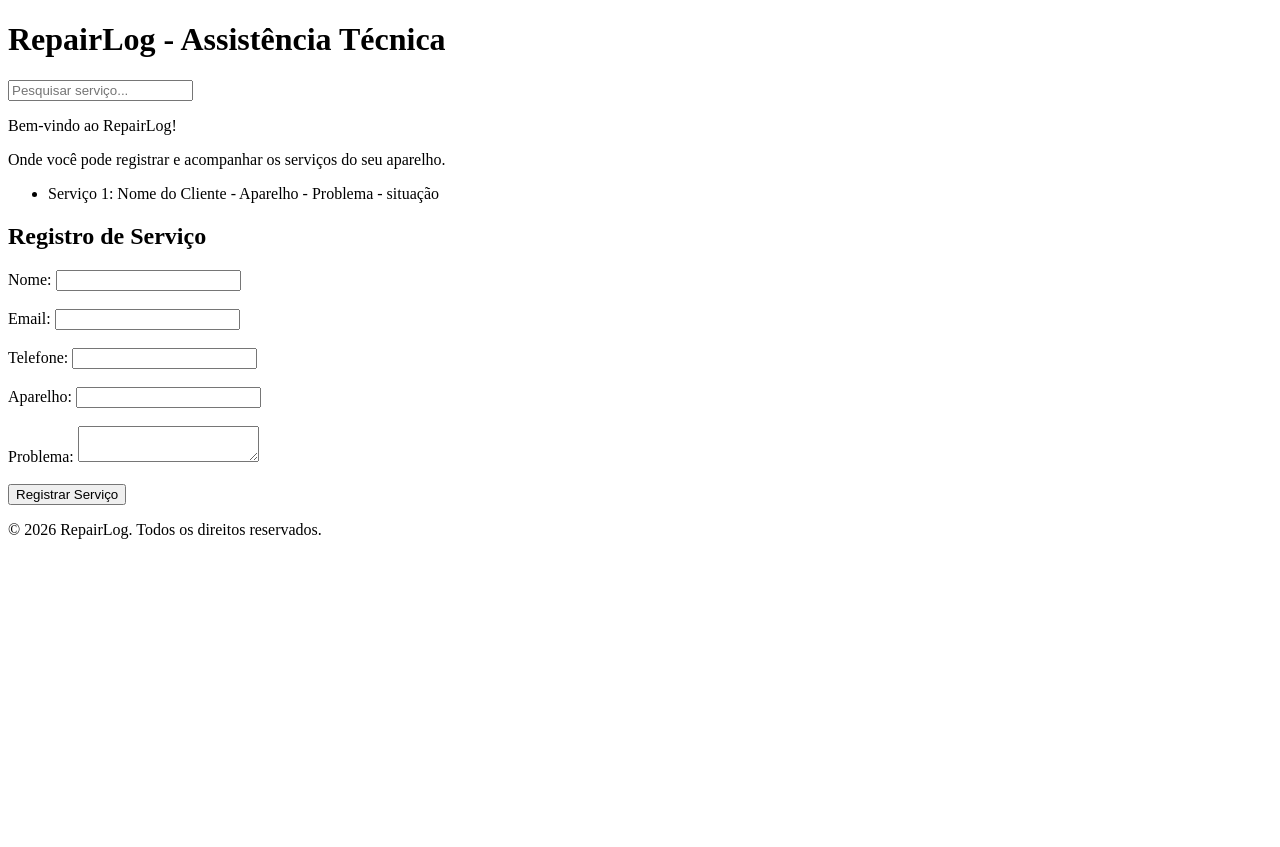
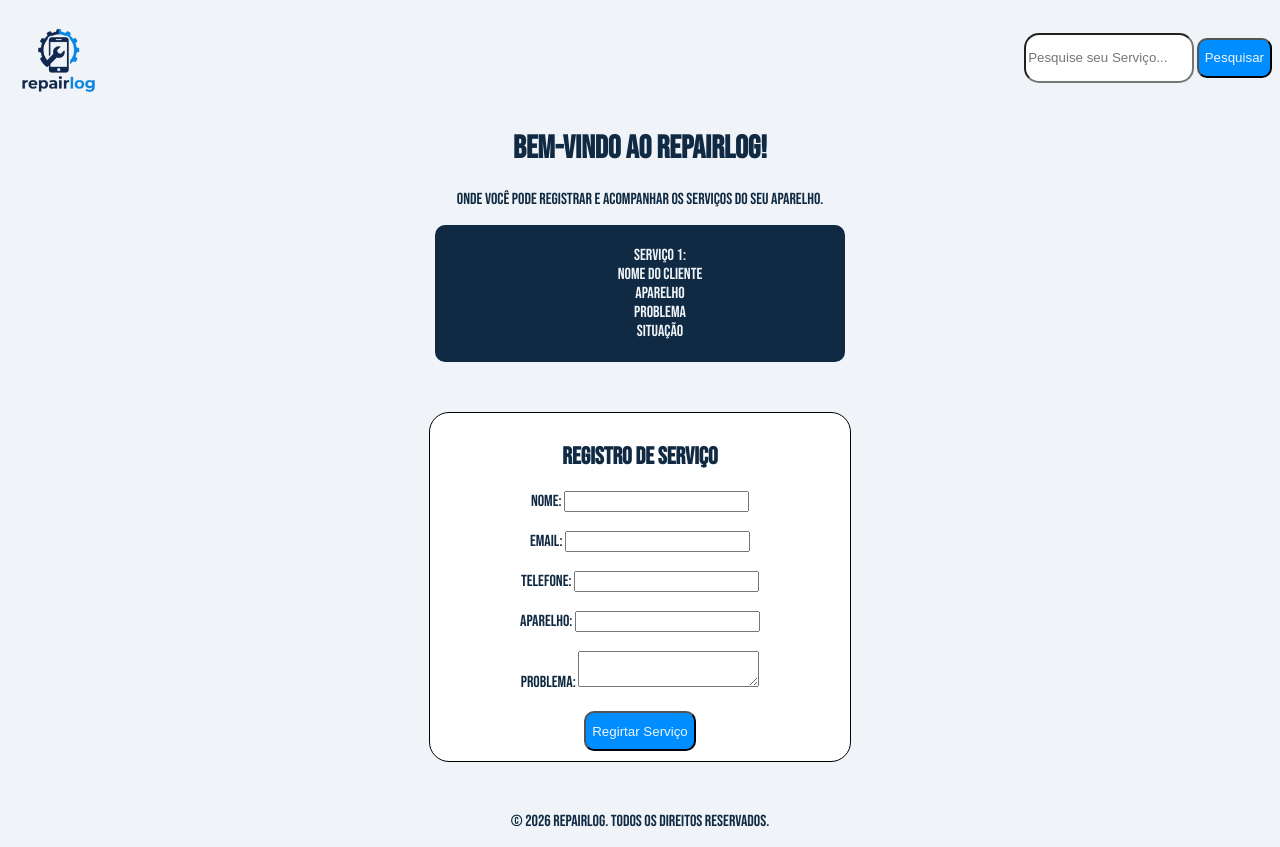
Before and after one commit to AlderlanCorrea/RepairLog, a plain HTML site: page index.html in a window 1280 px wide. Before the commit the page ends 800 px from the top, so only its background shows below. Drawn offline with Linux system fonts and the light colour scheme.

Commit message:
estilização inicial

```diff
--- a/css/styles.css
+++ b/css/styles.css
@@ -0,0 +1,66 @@
+@font-face {
+    font-family: 'Bebas Neue';
+    src: url("../fonts/BebasNeue-Regular.ttf") format("truetype"),
+         url("../fonts/BebasNeue-Regular.otf") format("opentype");
+    font-display: swap;
+}
+:root {
+    --primary-color: #008DFF;
+    --secondary-color: #102A43;
+    --background-color: #F0F4F8;
+    --text-color: #333;
+    --font-principal: 'Bebas Neue', sans-serif;
+}
+
+body {
+    font-family: var(--font-principal);
+    color: var(--secondary-color);
+    background-color: var(--background-color);
+    text-align: center;
+}
+
+#logo-container {
+    display: flex;
+    justify-content: space-between;
+    align-items: center;
+}
+
+#logo-container input {
+    height: 50px;
+    width: 170px;
+    border-radius: 15px;
+}
+
+#logo {
+    width: 100px;
+}
+
+#servicos-registrados {
+    background-color: var(--secondary-color);
+    color: #F0F4F8;
+    margin: 0 auto;
+    padding: 5px;
+    width: 400px;
+    height: max-content;
+    border-radius: 10px;
+}
+
+li {
+    list-style: none    ;
+}
+
+button {
+    background-color: var(--primary-color);
+    height: 40px;
+    border-radius: 10px;
+    color: var(--background-color);
+}
+
+form {
+    border: 1px solid black;
+    background-color: white;
+    border-radius: 20px;
+    margin: 50px auto;
+    width: 400px;
+    padding: 10px;
+}
--- a/index.html
+++ b/index.html
@@ -8,15 +8,20 @@
 </head>
 <body>
     <header>
-        <h1>RepairLog - Assistência Técnica</h1>
-        <input type="search" name="reparo" id="reparo" placeholder="Pesquisar serviço...">
-        <p>Bem-vindo ao RepairLog!</p>
+        <div id="logo-container">
+            <img src="./img/Gemini_Generated_Image_166guy166guy166g-removebg-preview.png" id="logo" alt="RepairLog Logo">
+            <div>
+                <input type="search" name="situacaoServico" id="situacao" placeholder="Pesquise seu Serviço...">
+                <button type="button">Pesquisar</button>
+            </div>
+        </div>
+        <h1>Bem-vindo ao RepairLog!</h1>
         <p>Onde você pode registrar e acompanhar os serviços do seu aparelho.</p>
     </header>
     <main>
         <div id="servicos-registrados">
             <ul id="lista-servicos">
-                <li>Serviço 1: Nome do Cliente - Aparelho - Problema - situação</li>
+                <li>Serviço 1: <br> Nome do Cliente <br> Aparelho <br> Problema <br> situação</li>
             </ul>
         </div>
         <form action="" method="post">
@@ -36,7 +41,7 @@
             <label for="problema">Problema:</label>
             <textarea id="problema" name="problema" required></textarea><br><br>
 
-            <input type="submit" value="Registrar Serviço">
+            <button>Regirtar Serviço</button>
         </form>
     </main>
     <footer>
```
Also changed, not shown: dasboard.html (+1 -0 lines), fonts/BebasNeue-Regular.otf (added), fonts/BebasNeue-Regular.ttf (added), img/Gemini_Generated_Image_166guy166guy166g-removebg-preview.png (added).
